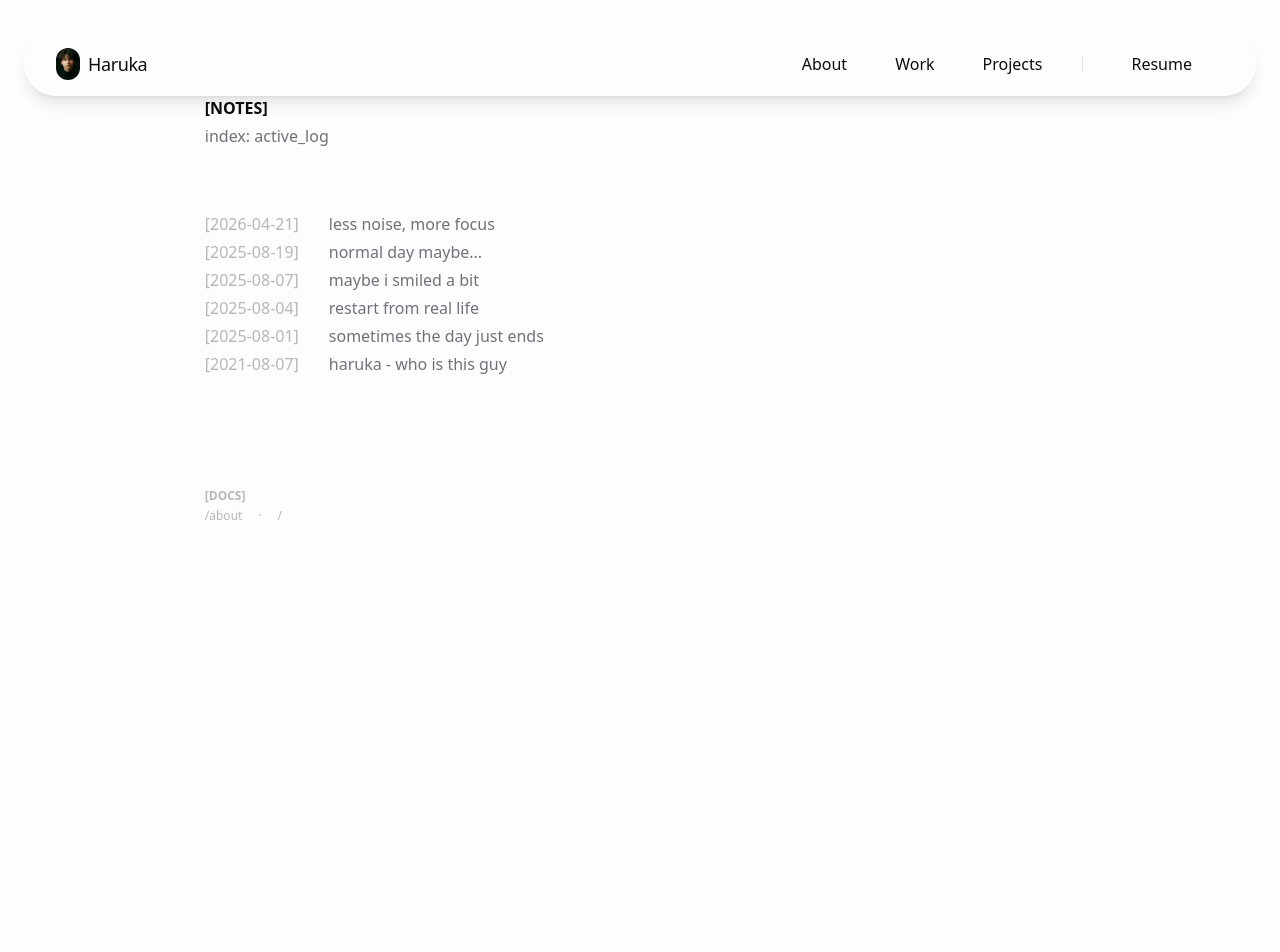
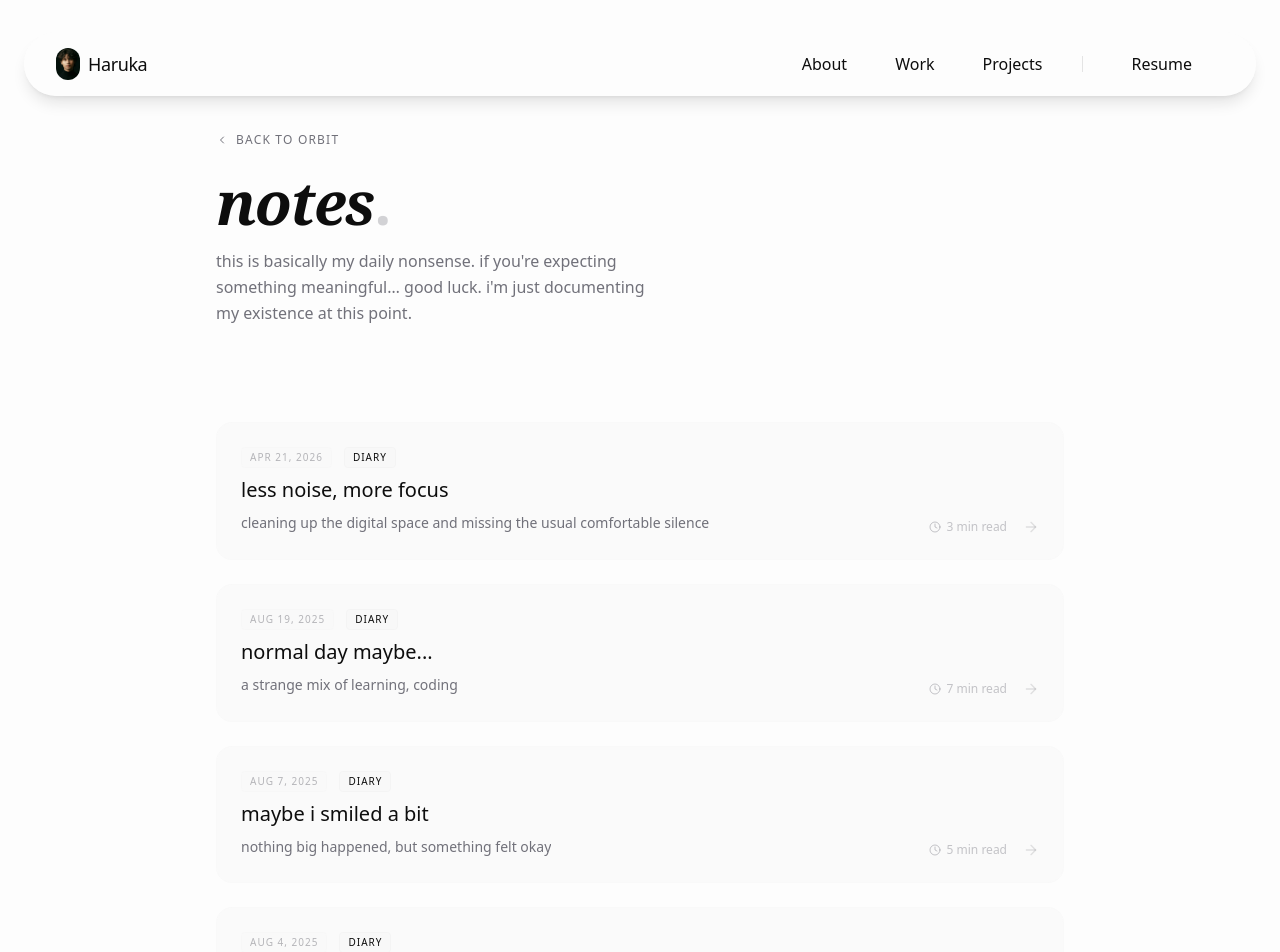
Before and after one commit to kyrexiii/haruka.lol, a Next.js app: page /notes in a window 1280 px wide. Shown: the top 952 px of the page. Before the commit the page ends 800 px from the top, so only its background shows below. Built offline with nearby package versions, Linux system fonts and the light colour scheme.

Commit message:
docs: enhance notes page layout and experience

```diff
--- a/app/notes/[slug]/page.tsx
+++ b/app/notes/[slug]/page.tsx
@@ -1,6 +1,7 @@
 import Link from "next/link"
 import { notFound } from "next/navigation"
 import { getNote, getAllNotes } from "@/lib/notes"
+import { ChevronLeft, Calendar, Clock, Tag } from "lucide-react"
 
 export async function generateStaticParams() {
     const notes = await getAllNotes()
@@ -33,53 +34,86 @@ export default async function NotePage({ params }: { params: Promise<{ slug: str
         notFound()
     }
 
+    const formattedDate = new Date(note.date).toLocaleDateString('en-US', {
+        month: 'long',
+        day: 'numeric',
+        year: 'numeric'
+    })
+
     return (
-        <main className="min-h-screen p-6 md:p-12 lg:p-24 selection:bg-foreground selection:text-background font-mono text-sm md:text-base">
-            <div className="max-w-[800px] ml-[5%] md:ml-[10%] space-y-12 text-muted-foreground">
+        <main className="min-h-screen bg-background selection:bg-accent selection:text-accent-fg">
+            <div className="max-w-3xl mx-auto px-6 py-20 md:py-32">
 
-                {/* Header Metadata */}
-                <header className="space-y-4 border-b border-muted/10 pb-8">
-                    <div className="space-y-1">
-                        <div className="font-bold text-foreground">[NOTE]</div>
-                        <div className="grid grid-cols-[60px_1fr] md:grid-cols-[80px_1fr] gap-2">
-                            <span>id:</span>
-                            <span className="text-foreground">{note.slug}</span>
+                {/* Navigation */}
+                <nav className="mb-12">
+                    <Link
+                        href="/notes"
+                        className="inline-flex items-center gap-2 text-xs font-mono uppercase tracking-widest text-muted-foreground hover:text-foreground transition-colors group"
+                    >
+                        <ChevronLeft className="w-3 h-3 transform group-hover:-translate-x-1 transition-transform" />
+                        Back to notes
+                    </Link>
+                </nav>
+
+                {/* Header */}
+                <header className="space-y-8 mb-16">
+                    <div className="space-y-4">
+                        <h1 className="text-4xl md:text-5xl font-bold tracking-tight text-foreground leading-[1.1]">
+                            {note.title}
+                        </h1>
+                        <p className="text-xl text-muted-foreground leading-relaxed italic font-serif">
+                            {note.description}
+                        </p>
+                    </div>
+
+                    <div className="flex flex-wrap items-center gap-y-4 gap-x-8 pt-8 border-t border-muted/10">
+                        <div className="flex items-center gap-2 text-xs font-mono uppercase tracking-widest text-muted-foreground">
+                            <Calendar className="w-3 h-3" />
+                            <span>{formattedDate}</span>
                         </div>
-                        <div className="grid grid-cols-[60px_1fr] md:grid-cols-[80px_1fr] gap-2">
-                            <span>date:</span>
-                            <span>{new Date(note.date).toISOString().split('T')[0]}</span>
-                        </div>
-                        <div className="grid grid-cols-[60px_1fr] md:grid-cols-[80px_1fr] gap-2">
-                            <span>time:</span>
+                        <div className="flex items-center gap-2 text-xs font-mono uppercase tracking-widest text-muted-foreground">
+                            <Clock className="w-3 h-3" />
                             <span>{note.readTime}</span>
                         </div>
                         {note.tags.length > 0 && (
-                            <div className="grid grid-cols-[60px_1fr] md:grid-cols-[80px_1fr] gap-2">
-                                <span>tags:</span>
-                                <span>{note.tags.join(", ")}</span>
+                            <div className="flex items-center gap-2 text-xs font-mono uppercase tracking-widest text-muted-foreground">
+                                <Tag className="w-3 h-3" />
+                                <div className="flex gap-2">
+                                    {note.tags.map(tag => (
+                                        <span key={tag} className="hover:text-foreground cursor-default transition-colors">#{tag}</span>
+                                    ))}
+                                </div>
                             </div>
                         )}
                     </div>
                 </header>
 
                 {/* Content */}
-                <article className="prose prose-invert prose-p:text-muted-foreground prose-headings:text-foreground prose-headings:font-normal prose-headings:text-base prose-strong:text-foreground hover:prose-a:text-foreground prose-a:transition-colors prose-pre:bg-muted/5 prose-pre:border prose-pre:border-muted/10 max-w-none">
+                <article className="prose prose-zinc dark:prose-invert max-w-none
+                    prose-p:text-muted-foreground prose-p:leading-relaxed prose-p:text-lg
+                    prose-headings:text-foreground prose-headings:font-semibold prose-headings:tracking-tight
+                    prose-a:text-accent-fg prose-a:no-underline hover:prose-a:underline prose-a:transition-all
+                    prose-strong:text-foreground prose-code:text-foreground prose-code:bg-muted/10
+                    prose-code:px-1.5 prose-code:py-0.5 prose-code:rounded prose-code:before:content-none prose-code:after:content-none
+                    prose-pre:bg-card/50 prose-pre:border prose-pre:border-muted/10 prose-pre:shadow-sm
+                    prose-img:rounded-2xl prose-img:border prose-img:border-muted/10
+                    prose-blockquote:border-l-accent prose-blockquote:bg-accent/5 prose-blockquote:py-1 prose-blockquote:pr-4 prose-blockquote:rounded-r-xl">
                     <div dangerouslySetInnerHTML={{ __html: note.contentHtml || "" }} />
                 </article>
 
                 {/* Footer */}
-                <footer className="pt-12 border-t border-muted/10 text-xs space-y-8">
-                    <div className="space-y-1">
-                        <div className="font-bold text-muted-foreground/50">[END]</div>
-                        <div className="text-muted-foreground/30">hash: {Math.random().toString(16).slice(2, 10)}</div>
-                    </div>
-
-                    <div className="space-y-2 text-muted-foreground/50">
-                        <div className="font-bold mb-1">[DOCS]</div>
-                        <div className="flex gap-4">
-                            <Link href="/notes" className="hover:text-foreground transition-colors">/notes</Link>
-                            <span>·</span>
-                            <Link href="/" className="hover:text-foreground transition-colors">/</Link>
+                <footer className="mt-32 pt-16 border-t border-muted/10 space-y-12">
+                    <div className="flex flex-col md:flex-row md:items-center justify-between gap-8">
+                        <div className="space-y-2">
+                            <div className="text-[10px] font-mono uppercase tracking-[0.2em] text-muted-foreground/30">End of log</div>
+                            <div className="flex gap-4">
+                                <Link href="/notes" className="text-sm font-medium hover:text-accent-fg transition-colors">More notes</Link>
+                                <span className="text-muted-foreground/30">·</span>
+                                <Link href="/" className="text-sm font-medium hover:text-accent-fg transition-colors">Home</Link>
+                            </div>
+                        </div>
+                        <div className="text-[10px] font-mono text-muted-foreground/20">
+                            ID: {note.slug.toUpperCase()} // REV: {Math.random().toString(36).substring(7).toUpperCase()}
                         </div>
                     </div>
                 </footer>
--- a/app/notes/page.tsx
+++ b/app/notes/page.tsx
@@ -1,56 +1,60 @@
 import Link from "next/link"
 import { getAllNotes } from "@/lib/notes"
+import NotesList from "@/components/notes/notes-list"
+import { ChevronLeft } from "lucide-react"
 
 export const metadata = {
     title: "Notes · Haruka",
-    description: "Engineering notes and system logs.",
+    description: "Engineering notes, system logs, and shared knowledge.",
 }
 
 export default async function NotesIndex() {
     const notes = await getAllNotes()
 
     return (
-        <main className="min-h-screen p-6 md:p-12 lg:p-24 selection:bg-foreground selection:text-background font-mono text-sm md:text-base">
-            <div className="max-w-[800px] ml-[5%] md:ml-[10%] space-y-16 text-muted-foreground">
+        <main className="min-h-screen bg-background selection:bg-accent selection:text-accent-fg">
+            <div className="max-w-4xl mx-auto px-6 py-20 md:py-32">
 
                 {/* Header */}
-                <section className="space-y-1">
-                    <div className="font-bold text-foreground">[NOTES]</div>
-                    <div>index: active_log</div>
+                <header className="mb-16 md:mb-24 space-y-6">
+                    <Link
+                        href="/"
+                        className="inline-flex items-center gap-2 text-xs font-mono uppercase tracking-widest text-muted-foreground hover:text-foreground transition-colors group"
+                    >
+                        <ChevronLeft className="w-3 h-3 transform group-hover:-translate-x-1 transition-transform" />
+                        Back to orbit
+                    </Link>
+
+                    <div className="space-y-4">
+                        <h1 className="text-4xl md:text-6xl font-bold tracking-tight text-foreground lowercase italic font-serif">
+                            Notes<span className="text-muted-foreground/30 font-sans not-italic">.</span>
+                        </h1>
+                        <p className="text-muted-foreground max-w-md leading-relaxed">
+this is basically my daily nonsense.
+if you're expecting something meaningful… good luck.
+i'm just documenting my existence at this point.
+                        </p>
+                    </div>
+                </header>
+
+                {/* Notes List */}
+                <section>
+                    <NotesList notes={notes} />
                 </section>
 
-                {/* Notes Log */}
-                <section className="space-y-1">
-                    {notes.length === 0 ? (
-                        <div>[EMPTY] no_entries_found</div>
-                    ) : (
-                        notes.map((note) => (
-                            <Link
-                                key={note.slug}
-                                href={`/notes/${note.slug}`}
-                                className="block group hover:text-foreground transition-colors"
-                            >
-                                <span className="text-muted-foreground/50 mr-3 md:mr-6 shrink-0 inline-block min-w-[100px]">
-                                    [{new Date(note.date).toISOString().split('T')[0]}]
-                                </span>
-                                <span className="group-hover:underline decoration-muted-foreground/30 underline-offset-4">
-                                    {note.title.toLowerCase()}
-                                </span>
-                            </Link>
-                        ))
-                    )}
-                </section>
-
-                {/* Navigation */}
-                <section className="pt-12 text-muted-foreground/50 text-xs">
-                    <div className="font-bold mb-1">[DOCS]</div>
-                    <div className="flex gap-4">
-                        <Link href="/about" className="hover:text-foreground transition-colors">/about</Link>
-                        <span>·</span>
-                        <Link href="/" className="hover:text-foreground transition-colors">/</Link>
+                {/* Footer Navigation */}
+                <footer className="mt-32 pt-8 border-t border-muted/10">
+                    <div className="flex flex-col md:flex-row md:items-center justify-between gap-6 text-[10px] font-mono uppercase tracking-[0.2em] text-muted-foreground/50">
+                        <div className="flex gap-6">
+                            <Link href="/about" className="hover:text-foreground transition-colors">/about</Link>
+                            <Link href="/projects" className="hover:text-foreground transition-colors">/projects</Link>
+                            <Link href="/contact" className="hover:text-foreground transition-colors">/contact</Link>
+                        </div>
+                        <div>
+                            &copy; {new Date().getFullYear()} HARUKA_SYSTEMS
+                        </div>
                     </div>
-                </section>
-
+                </footer>
             </div>
         </main>
     )
--- /dev/null
+++ b/components/notes/notes-list.tsx
@@ -0,0 +1,78 @@
+"use client"
+
+import Link from "next/link"
+import { motion } from "framer-motion"
+import { Note } from "@/lib/notes"
+import { ArrowRight, Calendar, Clock } from "lucide-react"
+
+const container = {
+    hidden: { opacity: 0 },
+    show: {
+        opacity: 1,
+        transition: {
+            staggerChildren: 0.1
+        }
+    }
+}
+
+const item = {
+    hidden: { opacity: 0, y: 20 },
+    show: { opacity: 1, y: 0, transition: { duration: 0.4, ease: "easeOut" } }
+}
+
+export default function NotesList({ notes }: { notes: Note[] }) {
+    if (notes.length === 0) {
+        return (
+            <div className="py-20 text-center border border-dashed border-muted/20 rounded-2xl">
+                <p className="text-muted-foreground">No notes found yet.</p>
+            </div>
+        )
+    }
+
+    return (
+        <motion.div
+            variants={container}
+            initial="hidden"
+            animate="show"
+            className="grid gap-6"
+        >
+            {notes.map((note) => (
+                <motion.div key={note.slug} variants={item}>
+                    <Link
+                        href={`/notes/${note.slug}`}
+                        className="group relative block p-6 rounded-2xl border border-muted/10 bg-card/30 hover:bg-card/50 hover:border-muted/20 transition-all duration-300"
+                    >
+                        <div className="flex flex-col md:flex-row md:items-start md:justify-between gap-4">
+                            <div className="space-y-2">
+                                <div className="flex items-center gap-3">
+                                    <span className="text-[10px] font-mono uppercase tracking-widest text-muted-foreground/50 bg-muted/5 px-2 py-0.5 rounded border border-muted/10">
+                                        {new Date(note.date).toLocaleDateString('en-US', { month: 'short', day: 'numeric', year: 'numeric' })}
+                                    </span>
+                                    {note.tags && note.tags.length > 0 && (
+                                        <span className="text-[10px] font-mono uppercase tracking-widest text-accent-fg/70 bg-accent/10 px-2 py-0.5 rounded border border-accent/20">
+                                            {note.tags[0]}
+                                        </span>
+                                    )}
+                                </div>
+                                <h3 className="text-xl font-medium text-foreground group-hover:text-accent-fg transition-colors">
+                                    {note.title}
+                                </h3>
+                                <p className="text-muted-foreground line-clamp-2 text-sm leading-relaxed max-w-xl">
+                                    {note.description}
+                                </p>
+                            </div>
+
+                            <div className="flex items-center gap-4 text-xs font-mono text-muted-foreground/40 md:self-end">
+                                <div className="flex items-center gap-1.5">
+                                    <Clock className="w-3 h-3" />
+                                    <span>{note.readTime}</span>
+                                </div>
+                                <ArrowRight className="w-4 h-4 transform group-hover:translate-x-1 transition-transform text-muted-foreground/20 group-hover:text-accent-fg/50" />
+                            </div>
+                        </div>
+                    </Link>
+                </motion.div>
+            ))}
+        </motion.div>
+    )
+}
```
